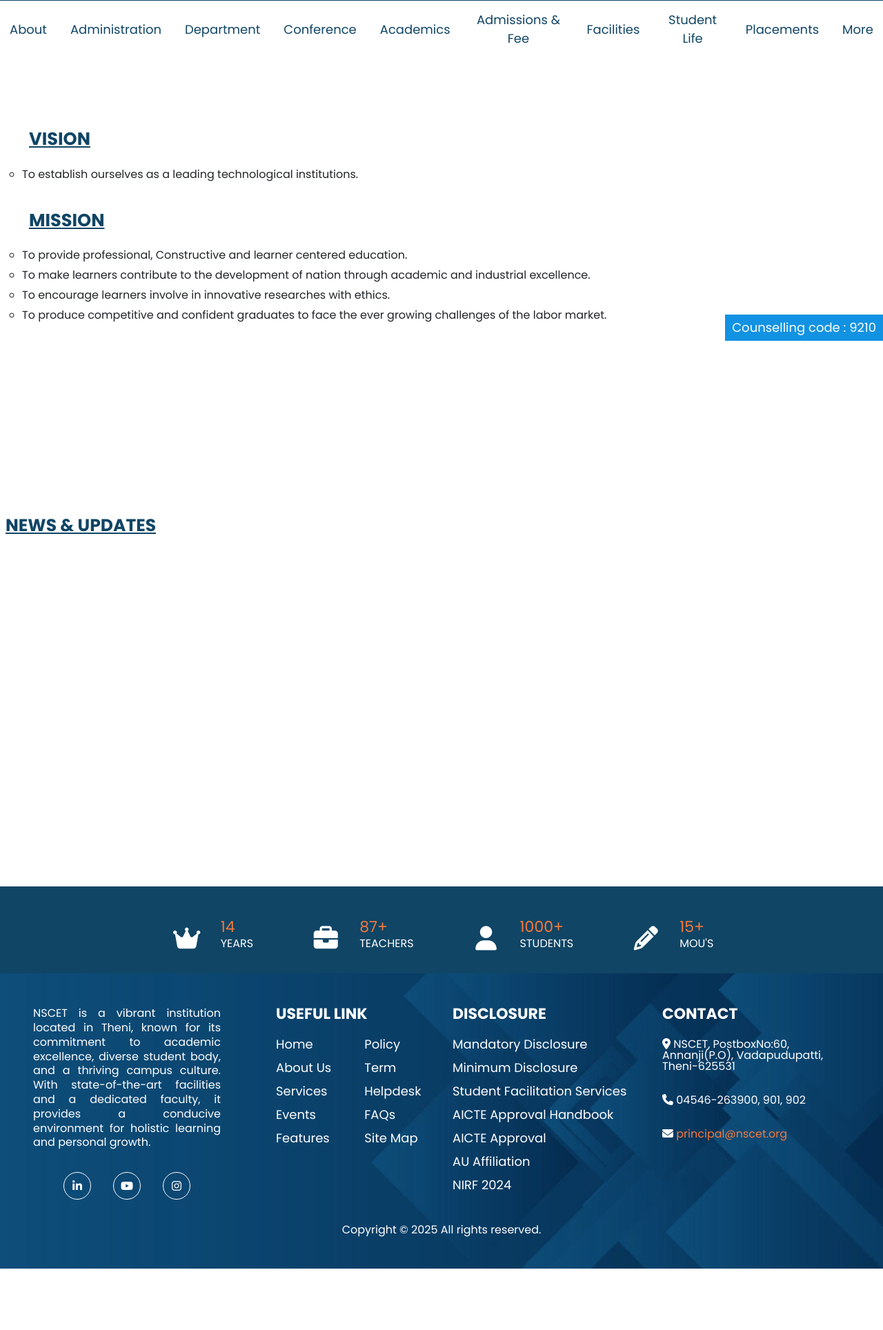
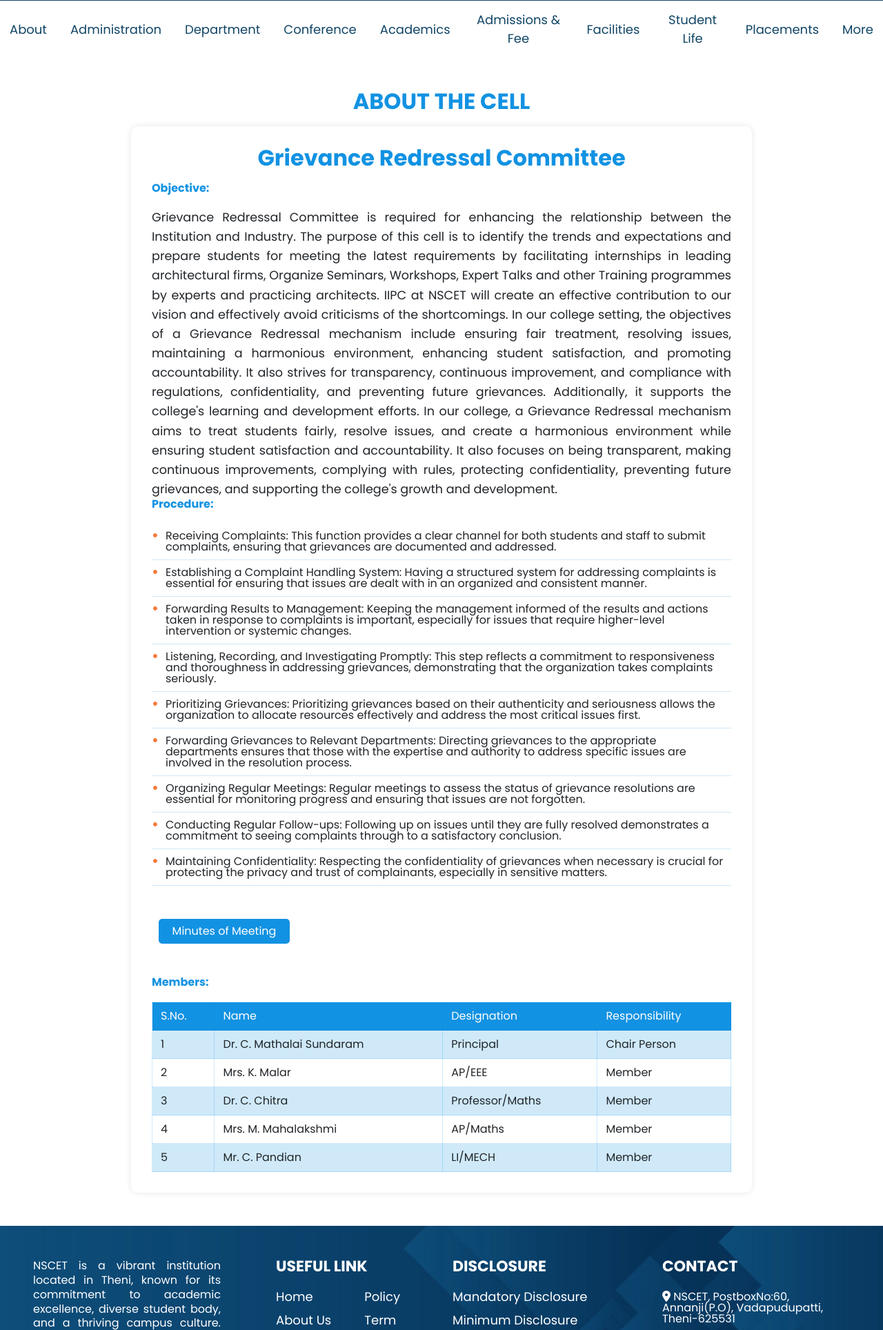
Before and after one commit to InnovativeSPIN/NSCET_WEBSITE, a PHP site: page /sgrc/index.php in a window 1280 px wide. Shown: the part 306-2234 px from the top of the page at 69% size. Before the commit the page ends 2145 px from the top, so only its background shows below. Run offline with PHP 8.4, Linux system fonts and the light colour scheme; data that the repository does not hold is empty; some libraries are stand-ins or nearby versions; some web fonts are replaced; grey boxes are pictures that could not be loaded.

Commit message:
page added : sgrc and nss

```diff
--- /dev/null
+++ b/assets/css/sgrc/style.css
@@ -0,0 +1,103 @@
+@import url('../resources/main.css');
+
+
+.main-page-container h2, .main-page-container h3 {
+    color: var(--primary-color);
+    font-size: 1rem;
+    font-weight: bold;
+    margin-bottom: 20px;
+}
+
+.main-page-container h2.text-center, .head_text {
+    font-size: 2rem;
+    font-weight: bold;
+    margin-bottom: 20px;
+    color: var(--primary-color);
+}
+
+.main-page-container {
+    background: #ffffff;
+    padding: 30px;
+    border-radius: 10px;
+    box-shadow: 0 0 10px rgba(0, 0, 0, 0.1);
+    max-width: 900px;
+    margin: auto;
+}
+
+.main-page-container p {
+    line-height: 1.6;
+    font-size: 1.1rem;
+    text-align: justify;
+}
+
+.main-page-container ul {
+    list-style: none;
+    padding: 0;
+}
+
+.main-page-container ul li {
+    padding: 10px 0;
+    border-bottom: 1px solid var(--light_primary);
+    position: relative;
+    padding-left: 20px;
+}
+
+.main-page-container ul li::before {
+    content: '\2022';
+    color: var(--secondary-color);
+    font-size: 1.5rem;
+    position: absolute;
+    left: 0;
+    top: 5px;
+}
+
+.main-page-container button {
+    background: var(--primary-color);
+    color: var(--text-color);
+    border: none;
+    padding: 10px 20px;
+    font-size: 1rem;
+    cursor: pointer;
+    border-radius: 5px;
+    transition: background 0.3s;
+}
+
+.main-page-container button:hover {
+    background: var(--dark-color);
+}
+
+.main-page-container table {
+    width: 100%;
+    border-collapse: collapse;
+    margin-top: 20px;
+    background: #ffffff;
+}
+
+.main-page-container table th, .main-page-container  table td {
+    padding: 12px;
+    border: 1px solid var(--light_primary);
+    text-align: left;
+}
+
+.main-page-container  table th {
+    background: var(--primary-color);
+    color: var(--text-color);
+}
+
+.main-page-container  table tr:nth-child(even) {
+    background: var(--light_primary);
+}
+
+
+
+@media (max-width: 768px) {
+    .container {
+        padding: 20px;
+    }
+    h2, h3 {
+        font-size: 1.5rem;
+    }
+    button {
+        width: 100%;
+    }
+}
--- a/resources/navbar.php
+++ b/resources/navbar.php
@@ -24,7 +24,7 @@
     <div class="social_media">
         <div class="top-social">
             <div>
-                <a href="/demo/contact/" class="fixed-twitter" target="_blank"><i class="fa-solid fa-address-book"></i></a>
+                <a href="/contact/" class="fixed-twitter" target="_blank"><i class="fa-solid fa-address-book"></i></a>
             </div>
             <div>
                 <a href="https://www.linkedin.com/company/nscet/" class="fixed-linkedin" target="_blank"><i class="fa fa-linkedin"></i></a>
@@ -44,12 +44,12 @@
             Information Corner
         </button>
         <div class="dropdown-menu custome-dropdown-menu" aria-labelledby="dropdownMenuButton">
-            <a class="dropdown-item" href="/demo/Information_corner/#Circular">Circular and Notices</a>
-            <a class="dropdown-item" href="/demo/Information_corner/#Announcements">Announcements</a>
-            <a class="dropdown-item" href="/demo/Information_corner/#Newsletters">Newsletters</a>
-            <a class="dropdown-item" href="/demo/Information_corner/#News & Recent events">News & Recent events</a>
-            <a class="dropdown-item" href="/demo/Information_corner/#Job Openings">Reservation Roster</a>
-            <a class="dropdown-item" href="/demo/Information_corner/#Reservation Roster">Job Openings</a>
+            <a class="dropdown-item" href="/Information_corner/#Circular">Circular and Notices</a>
+            <a class="dropdown-item" href="/Information_corner/#Announcements">Announcements</a>
+            <a class="dropdown-item" href="/Information_corner/#Newsletters">Newsletters</a>
+            <a class="dropdown-item" href="/Information_corner/#News & Recent events">News & Recent events</a>
+            <a class="dropdown-item" href="/Information_corner/#Job Openings">Reservation Roster</a>
+            <a class="dropdown-item" href="/Information_corner/#Reservation Roster">Job Openings</a>
         </div>
     </div>
 
@@ -95,12 +95,12 @@
                         Information Corner
                     </button>
                     <div class="dropdown-menu custome-dropdown-menu" aria-labelledby="dropdownMenuButton">
-                        <a class="dropdown-item" href="/demo/Information_corner/#Circular">Circular and Notices</a>
-                        <a class="dropdown-item" href="/demo/Information_corner/#Announcements">Announcements</a>
-                        <a class="dropdown-item" href="/demo/Information_corner/#Newsletters">Newsletters</a>
-                        <a class="dropdown-item" href="/demo/Information_corner/#News & Recent events">News & Recent events</a>
-                        <a class="dropdown-item" href="/demo/Information_corner/#Job Openings">Reservation Roster</a>
-                        <a class="dropdown-item" href="/demo/Information_corner/#Reservation Roster">Job Openings</a>
+                        <a class="dropdown-item" href="/Information_corner/#Circular">Circular and Notices</a>
+                        <a class="dropdown-item" href="/Information_corner/#Announcements">Announcements</a>
+                        <a class="dropdown-item" href="/Information_corner/#Newsletters">Newsletters</a>
+                        <a class="dropdown-item" href="/Information_corner/#News & Recent events">News & Recent events</a>
+                        <a class="dropdown-item" href="/Information_corner/#Job Openings">Reservation Roster</a>
+                        <a class="dropdown-item" href="/Information_corner/#Reservation Roster">Job Openings</a>
                     </div>
                 </div>
                 <div class="Code_college">
@@ -116,7 +116,7 @@
                 <div class="mobile_social_media ">
                     <div class="mobile_top_social">
                         <div>
-                            <a href="/demo/contact/" class="fixed-twitter" target="_blank"><i class="fa-solid fa-address-book"></i></a>
+                            <a href="/contact/" class="fixed-twitter" target="_blank"><i class="fa-solid fa-address-book"></i></a>
                         </div>
                         <div>
                             <a href="https://www.linkedin.com/company/nscet/" class="fixed-linkedin" target="_blank"><i class="fa fa-linkedin"></i></a>
--- a/resources/navlinks.php
+++ b/resources/navlinks.php
@@ -6,15 +6,15 @@
             About
         </button>
         <div class="dropdown-menu custome-dropdown-menu" aria-labelledby="dropdownMenuButton">
-            <a class="dropdown-item" href="/demo/about/">About Us</a>
-            <a class="dropdown-item" href="/demo/principal/">Principal</a>
-            <a class="dropdown-item" href="/demo/gallery/">Gallery</a>
-            <a class="dropdown-item" href="/demo/mou/">Mou's</a>
+            <a class="dropdown-item" href="/about/">About Us</a>
+            <a class="dropdown-item" href="/principal/">Principal</a>
+            <a class="dropdown-item" href="/gallery/">Gallery</a>
+            <a class="dropdown-item" href="/mou/">Mou's</a>
 
             <!-- <a class="dropdown-item" href="#">Organisation</a> -->
             <a class="dropdown-item" href="/Idp/">IDP</a>
-            <a class="dropdown-item" href="/demo/assets/pdf/ANNUAL_REPORT.pdf">Annual Reports</a>
-            <a class="dropdown-item" href="/demo/assets/pdf/ANNUAL_ACCOUNTS.pdf">Annual Accounds</a>
+            <a class="dropdown-item" href="/assets/pdf/ANNUAL_REPORT.pdf">Annual Reports</a>
+            <a class="dropdown-item" href="/assets/pdf/ANNUAL_ACCOUNTS.pdf">Annual Accounds</a>
         </div>
     </div>
 
@@ -23,7 +23,7 @@
 
     <button class="btn custom_dropdown " type="button"
          aria-haspopup="true" aria-expanded="false">
-        <a href="/demo/administration/">  Administration</a>
+        <a href="/administration/">  Administration</a>
     </button>
 
 </li>
@@ -36,20 +36,20 @@
             Department
         </button>
         <div class="dropdown-menu custome-dropdown-menu" aria-labelledby="dropdownMenuButton">
-            <a class="dropdown-item" href="/demo/department/?dept=cse">Computer Science &amp;
+            <a class="dropdown-item" href="/department/?dept=cse">Computer Science &amp;
                 Engineering</a>
-            <a class="dropdown-item" href="/demo/department/?dept=civil">Civil Engineering</a>
-            <a class="dropdown-item" href="/demo/department/?dept=ece">Electronics &amp;
+            <a class="dropdown-item" href="/department/?dept=civil">Civil Engineering</a>
+            <a class="dropdown-item" href="/department/?dept=ece">Electronics &amp;
                 Communication Engineering</a>
-            <a class="dropdown-item" href="/demo/department/?dept=eee">Electrical and Electronics
+            <a class="dropdown-item" href="/department/?dept=eee">Electrical and Electronics
                 Engineering</a>
-            <a class="dropdown-item" href="/demo/department/?dept=mech">Mechanical Engineering</a>
-            <a class="dropdown-item" href="/demo/department/?dept=ai-and-ds">Artificial Intelligence
+            <a class="dropdown-item" href="/department/?dept=mech">Mechanical Engineering</a>
+            <a class="dropdown-item" href="/department/?dept=ai-and-ds">Artificial Intelligence
                 &amp; Data Science </a>
-            <a class="dropdown-item" href="/demo/department/?dept=it">Information Technology</a>
-            <a class="dropdown-item" href="/demo/department/?dept=s-and-h">Science and Humanities</a>
-            <a class="dropdown-item" href="/demo/department/?dept=se">Structural Engineering</a>
-            <a class="dropdown-item" href="/demo/department/?dept=mfe">Manufacturing Engineering</a>
+            <a class="dropdown-item" href="/department/?dept=it">Information Technology</a>
+            <a class="dropdown-item" href="/department/?dept=s-and-h">Science and Humanities</a>
+            <a class="dropdown-item" href="/department/?dept=se">Structural Engineering</a>
+            <a class="dropdown-item" href="/department/?dept=mfe">Manufacturing Engineering</a>
         </div>
     </div>
 
@@ -82,13 +82,13 @@
         </button>
         <div class="dropdown-menu custome-dropdown-menu" aria-labelledby="dropdownMenuButton">
             <a class="dropdown-item" href="#">Details of Academic</a>
-            <a class="dropdown-item" href="/demo/academic_calendar/">Academic Calender</a>
-            <a class="dropdown-item" href="/demo/teaching/">Teaching Faculty</a>
-            <a class="dropdown-item" href="/demo/non-teaching/">Non-Teaching Faculty</a>
+            <a class="dropdown-item" href="/academic_calendar/">Academic Calender</a>
+            <a class="dropdown-item" href="/teaching/">Teaching Faculty</a>
+            <a class="dropdown-item" href="/non-teaching/">Non-Teaching Faculty</a>
             <a class="dropdown-item" href="#">UGc ODL online Programs</a>
-            <a class="dropdown-item" href="/demo/iqac/">IQAC</a>
+            <a class="dropdown-item" href="/iqac/">IQAC</a>
             <a class="dropdown-item" href="#">Academic Collab</a>
-            <a class="dropdown-item" href="/demo/library/">Library</a>
+            <a class="dropdown-item" href="/library/">Library</a>
 
 
         </div>
@@ -104,10 +104,10 @@
             Admissions & Fee
         </button>
         <div class="dropdown-menu custome-dropdown-menu" aria-labelledby="dropdownMenuButton">
-            <a class="dropdown-item" href="/demo/admission/#overview">Admission details</a>
-            <a class="dropdown-item" href="/demo/admission/#prospectus">Prospectus</a>
-            <a class="dropdown-item" href="/demo/admission/#process">Admission process</a>
-            <a class="dropdown-item" href="/demo/admission/#form">Enquiry Form</a>
+            <a class="dropdown-item" href="/admission/#overview">Admission details</a>
+            <a class="dropdown-item" href="/admission/#prospectus">Prospectus</a>
+            <a class="dropdown-item" href="/admission/#process">Admission process</a>
+            <a class="dropdown-item" href="/admission/#form">Enquiry Form</a>
 
 
         </div>
@@ -124,14 +124,14 @@
             Facilities
         </button>
         <div class="dropdown-menu custome-dropdown-menu" aria-labelledby="dropdownMenuButton">
-        <a class="dropdown-item" href="/demo/infrastructure">Infrastructure</a>
+        <a class="dropdown-item" href="/infrastructure">Infrastructure</a>
             <a class="dropdown-item" href="#">Administration Services</a>
-            <a class="dropdown-item" href="/demo/sports_facilites/">Sports Facilities</a>
-            <a class="dropdown-item" href="/demo/health/">Health Facilities</a>
+            <a class="dropdown-item" href="/sports_facilites/">Sports Facilities</a>
+            <a class="dropdown-item" href="/health/">Health Facilities</a>
             <!-- <a class="dropdown-item" href="#">Library</a> -->
             <!-- <a class="dropdown-item" href="#">Canteen</a> -->
             <!-- <a class="dropdown-item" href="#">Hostel</a> -->
-            <a class="dropdown-item" href="/demo/transport/">Transport</a>
+            <a class="dropdown-item" href="/transport/">Transport</a>
             <!-- <a class="dropdown-item" href="#">IT Infrastructure</a> -->
             <!-- <a class="dropdown-item" href="#">Health Centre</a> -->
             <!-- <a class="dropdown-item" href="#">Security</a> -->
@@ -157,12 +157,12 @@
         </button>
         <div class="dropdown-menu custome-dropdown-menu" aria-labelledby="dropdownMenuButton">
         <a class="dropdown-item" href="/sports/">Sports</a>
-            <a class="dropdown-item" href="#">Nss</a>
-            <a class="dropdown-item" href="/demo/hostel/boys_hostel/">Boys Hostel</a>
-            <a class="dropdown-item" href="/demo/hostel/girls_hostel/">Girls Hostel</a>
-            <a class="dropdown-item" href="#">SGRC</a>
+            <a class="dropdown-item" href="/nss/">Nss</a>
+            <a class="dropdown-item" href="/hostel/boys_hostel/">Boys Hostel</a>
+            <a class="dropdown-item" href="/hostel/girls_hostel/">Girls Hostel</a>
+            <a class="dropdown-item" href="/sgrc/">SGRC</a>
             <a class="dropdown-item" href="#">ICC</a>
-            <a class="dropdown-item" href="/demo/anti_ragging/">Anti-Ragging Cell</a>
+            <a class="dropdown-item" href="/anti_ragging/">Anti-Ragging Cell</a>
             <a class="dropdown-item" href="#">EO cell</a>
             <!-- <a class="dropdown-item" href="#">SEDG</a>
             <a class="dropdown-item" href="#"> Specially-Abled Support </a> -->
@@ -174,7 +174,7 @@
 <li>
     <button class="btn custom_dropdown "
         aria-haspopup="true" aria-expanded="false">
-        <a href="/demo/placement/">
+        <a href="/placement/">
         Placements
         </a>
     </button>
@@ -189,11 +189,11 @@
             More
         </button>
         <div class="dropdown-menu custome-dropdown-menu naac_dropdown" aria-labelledby="dropdownMenuButton">
-            <a href="/demo/research/" class="dropdown-item">Research</a>
-            <a href="/demo/alumni/" class="dropdown-item">Alumni</a>
-            <a href="/demo/clubs_and_chapters/" class="dropdown-item">Clubs & Chapters</a>
-            <a href="/demo/NIRF/" class="dropdown-item">NIRF</a>
-            <a href="/demo/assets/pdf/naac/RTI.pdf" class="dropdown-item">RTI</a>
+            <a href="/research/" class="dropdown-item">Research</a>
+            <a href="/alumni/" class="dropdown-item">Alumni</a>
+            <a href="/clubs_and_chapters/" class="dropdown-item">Clubs & Chapters</a>
+            <a href="/NIRF/" class="dropdown-item">NIRF</a>
+            <a href="/assets/pdf/naac/RTI.pdf" class="dropdown-item">RTI</a>
 
         </div>
     </div>
--- /dev/null
+++ b/sgrc/index.php
@@ -0,0 +1,110 @@
+<?php
+
+include('../resources/conn.php');
+
+
+?>
+
+
+<!DOCTYPE html>
+<html lang="en">
+<head>
+  <meta charset="UTF-8">
+  <meta name="viewport" content="width=device-width, initial-scale=1.0">
+  <title>Grievance Redressal Committee | <?php echo $colle_Name; ?></title>
+  <link rel="stylesheet" href="https://stackpath.bootstrapcdn.com/bootstrap/5.0.0-alpha1/css/bootstrap.min.css" integrity="sha384-r4NyP46KrjDleawBgD5tp8Y7UzmLA05oM1iAEQ17CSuDqnUK2+k9luXQOfXJCJ4I" crossorigin="anonymous">
+  <script src="https://cdn.jsdelivr.net/npm/popper.js@1.16.0/dist/umd/popper.min.js" integrity="sha384-Q6E9RHvbIyZFJoft+2mJbHaEWldlvI9IOYy5n3zV9zzTtmI3UksdQRVvoxMfooAo" crossorigin="anonymous"></script>
+  <script src="https://stackpath.bootstrapcdn.com/bootstrap/5.0.0-alpha1/js/bootstrap.min.js" integrity="sha384-oesi62hOLfzrys4LxRF63OJCXdXDipiYWBnvTl9Y9/TRlw5xlKIEHpNyvvDShgf/" crossorigin="anonymous"></script>
+
+<!-- custom css -->
+<link rel="stylesheet" href="../assets/css/resources/style.css">
+<link rel="stylesheet" href="../assets/css/sgrc/style.css">
+
+
+<!-- custom js -->
+<script src="https://kit.fontawesome.com/181ea7bd20.js" crossorigin="anonymous"></script>
+</head>
+<body>
+
+<?php include('../resources/navbar.php');?>
+
+
+<h2 class="mt-5 text-center head_text ">ABOUT THE CELL</h2>
+
+
+<div class="container main-page-container">
+        <h2 class="text-center">Grievance Redressal Committee</h2>
+        <h3>Objective:</h3>
+        <p class="">Grievance Redressal Committee is required for enhancing the relationship between the Institution and Industry. The purpose of this cell is to identify the trends and expectations and prepare students for meeting the latest requirements by facilitating internships in leading architectural firms, Organize Seminars, Workshops, Expert Talks and other Training programmes by experts and practicing architects. IIPC at NSCET will create an effective contribution to our vision and effectively avoid criticisms of the shortcomings.
+In our college setting, the objectives of a Grievance Redressal mechanism include ensuring fair treatment, resolving issues, maintaining a harmonious environment, enhancing student satisfaction, and promoting accountability. It also strives for transparency, continuous improvement, and compliance with regulations, confidentiality, and preventing future grievances. Additionally, it supports the college's learning and development efforts.
+In our college, a Grievance Redressal mechanism aims to treat students fairly, resolve issues, and create a harmonious environment while ensuring student satisfaction and accountability. It also focuses on being transparent, making continuous improvements, complying with rules, protecting confidentiality, preventing future grievances, and supporting the college's growth and development.</p>
+
+        <h3>Procedure:</h3>
+
+        <ul>
+            <li>Receiving Complaints: This function provides a clear channel for both students and staff to submit complaints, ensuring that grievances are documented and addressed.</li>
+            <li>Establishing a Complaint Handling System: Having a structured system for addressing complaints is essential for ensuring that issues are dealt with in an organized and consistent manner.</li>
+            <li>Forwarding Results to Management: Keeping the management informed of the results and actions taken in response to complaints is important, especially for issues that require higher-level intervention or systemic changes.</li>
+            <li>Listening, Recording, and Investigating Promptly: This step reflects a commitment to responsiveness and thoroughness in addressing grievances, demonstrating that the organization takes complaints seriously.</li>
+            <li>Prioritizing Grievances: Prioritizing grievances based on their authenticity and seriousness allows the organization to allocate resources effectively and address the most critical issues first.</li>
+            <li>Forwarding Grievances to Relevant Departments: Directing grievances to the appropriate departments ensures that those with the expertise and authority to address specific issues are involved in the resolution process.</li>
+            <li>Organizing Regular Meetings: Regular meetings to assess the status of grievance resolutions are essential for monitoring progress and ensuring that issues are not forgotten.</li>
+            <li>Conducting Regular Follow-ups: Following up on issues until they are fully resolved demonstrates a commitment to seeing complaints through to a satisfactory conclusion.</li>
+            <li>Maintaining Confidentiality: Respecting the confidentiality of grievances when necessary is crucial for protecting the privacy and trust of complainants, especially in sensitive matters.</li>
+        </ul>
+
+        <div class="w-25 mb-5 mt-5 d-flex justify-content-center">
+        <a href="../assets/pdf/cell/grc.pdf"> <button>Minutes of Meeting</button></a>
+
+        </div>
+        <h3>Members:</h3>
+        <table>
+            <tr>
+                <th>S.No.</th>
+                <th>Name</th>
+                <th>Designation</th>
+                <th>Responsibility</th>
+            </tr>
+            <tr>
+                <td>1</td>
+                <td>Dr. C. Mathalai Sundaram</td>
+                <td>Principal</td>
+                <td>Chair Person</td>
+            </tr>
+            <tr>
+                <td>2</td>
+                <td>Mrs. K. Malar</td>
+                <td>AP/EEE</td>
+                <td>Member</td>
+            </tr>
+            <tr>
+                <td>3</td>
+                <td>Dr. C. Chitra</td>
+                <td>Professor/Maths</td>
+                <td>Member</td>
+            </tr>
+            <tr>
+                <td>4</td>
+                <td>Mrs. M. Mahalakshmi</td>
+                <td>AP/Maths</td>
+                <td>Member</td>
+            </tr>
+            <tr>
+                <td>5</td>
+                <td>Mr. C. Pandian</td>
+                <td>LI/MECH</td>
+                <td>Member</td>
+            </tr>
+        </table>
+
+
+    </div>
+
+
+
+<?php include('../resources/footer.php'); ?>
+
+<!-- custom js -->
+<script src="../assets/js/resources/script.js"></script>
+</body>
+</html>
```
Also changed, not shown: assets/css/nss/style.css (added, +105 -0 lines), nss/index.php (added, +76 -0 lines), assets/img/nss/img1.jpeg (added), assets/img/nss/img2.jpeg (added), assets/img/nss/img3.jpeg (added), assets/img/nss/img4.jpeg (added), assets/img/nss/img5.jpeg (added), assets/img/nss/img6.jpeg (added), assets/img/nss/main.png (added), 1 other file.
